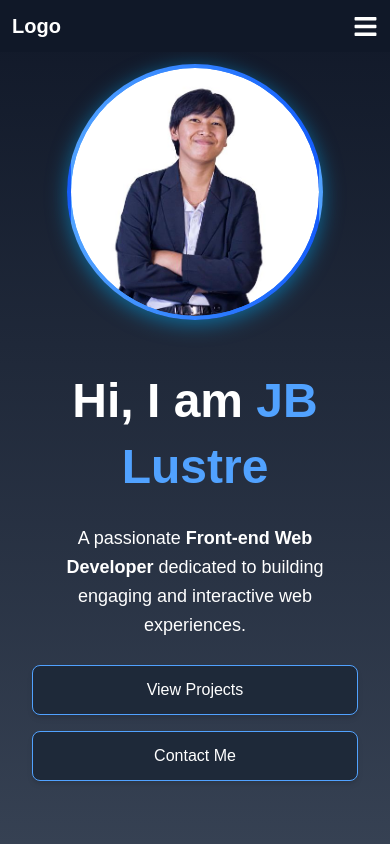
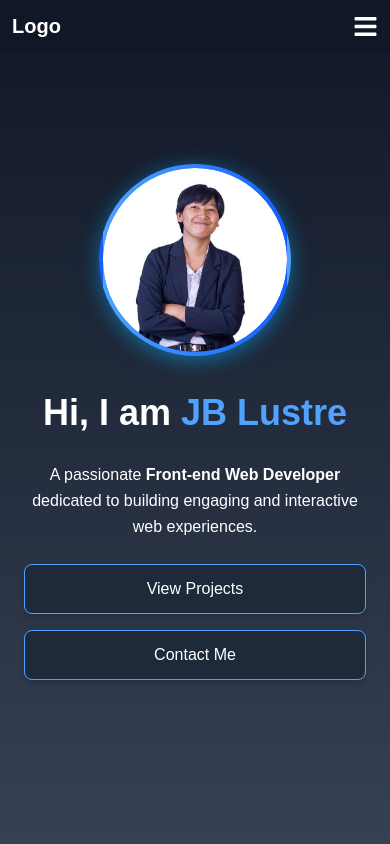
Before and after one commit to jblustre0125/my-portfolio, a Next.js app: page / in a window 390 px wide. Shown: the top 844 px of the page. Built offline with nearby package versions, Linux system fonts and the light colour scheme.

Commit message:
Updated Hero Section with improved responsiveness

```diff
--- a/src/app/components/ContactSection.tsx
+++ b/src/app/components/ContactSection.tsx
@@ -9,7 +9,7 @@ export default function ContactPage() {
         message: ""
     });
 
-    const handleChange = (e) => {
+    const handleChange = (e: { target: { name: string; value: string; }; }) => {
         const { name, value } = e.target;
         setFormData((prevData) => ({
             ...prevData,
@@ -17,7 +17,7 @@ export default function ContactPage() {
         }));
     };
 
-    const handleSubmit = (e) => {
+    const handleSubmit = (e: { preventDefault: () => void; }) => {
         e.preventDefault();
         console.log(formData);
     };
--- a/src/app/components/HeroSection.tsx
+++ b/src/app/components/HeroSection.tsx
@@ -5,12 +5,12 @@ export default function HeroSection() {
     return (
         <section
             id="home"
-            className="flex flex-col md:flex-row items-center justify-center h-screen w-full
-            bg-gradient-to-b from-gray-900 to-gray-700 text-white px-8 md:px-16 py-12 gap-12"
+            className="flex flex-col md:flex-row items-center justify-center min-h-screen w-full
+            bg-gradient-to-b from-gray-900 to-gray-700 text-white px-6 sm:px-8 md:px-16 py-12 gap-8 md:gap-12"
         >
             {/* Profile Image */}
             <div
-                className="relative w-64 h-64 md:w-96 md:h-96 rounded-full overflow-hidden
+                className="relative w-48 h-48 sm:w-64 sm:h-64 md:w-96 md:h-96 rounded-full overflow-hidden
                 shadow-[0_4px_20px_rgba(0,180,255,0.5)] border-4 border-transparent
                 bg-gradient-to-r from-blue-400 to-blue-600 p-1 transition-transform
                 duration-300 hover:scale-105"
@@ -28,18 +28,18 @@ export default function HeroSection() {
 
             {/* Content */}
             <div className="text-center md:text-left space-y-6 max-w-md">
-                <h1 className="text-5xl font-extrabold leading-snug">
+                <h1 className="text-4xl sm:text-5xl font-extrabold leading-snug">
                     Hi, I am <span className="text-blue-400">JB Lustre</span>
                 </h1>
-                <p className="text-lg leading-relaxed">
+                <p className="text-base sm:text-lg leading-relaxed">
                     A passionate <span className="font-semibold">Front-end Web Developer </span>
                     dedicated to building engaging and interactive web experiences.
                 </p>
 
-                <div className="flex flex-col sm:flex-row gap-4">
+                <div className="flex flex-col sm:flex-row gap-4 w-full">
                     <Link
                         href="#projects"
-                        className="w-full sm:w-auto px-6 py-3 bg-gray-800 text-white
+                        className="flex-1 sm:w-auto px-6 py-3 bg-gray-800 text-white
                         border border-blue-400 rounded-lg shadow-md
                         hover:bg-blue-600 transition duration-300 text-center"
                     >
@@ -47,7 +47,7 @@ export default function HeroSection() {
                     </Link>
                     <Link
                         href="#contact"
-                        className="w-full sm:w-auto px-6 py-3 bg-gray-800 text-white
+                        className="flex-1 sm:w-auto px-6 py-3 bg-gray-800 text-white
                         border border-blue-400 rounded-lg shadow-md
                         hover:bg-blue-600 hover:border-transparent transition duration-300 text-center"
                     >
```
